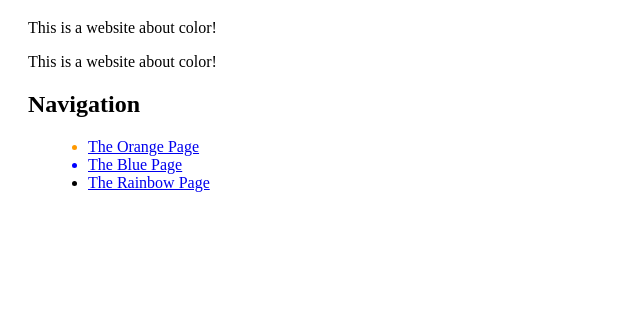
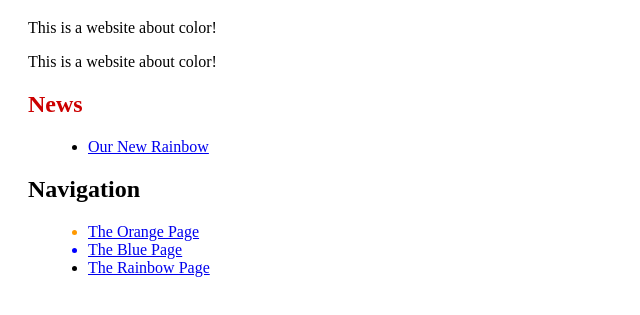
Before and after one commit to ariellegarlaud/git-repo, a plain HTML site: page index.html in a window 1280 px wide. Shown: the part 89-404 px from the top of the page, without its empty margins (0-640 px from the left). Drawn offline with Linux system fonts and the light colour scheme.

Commit message:
Add news item for rainbow

```diff
--- a/index.html
+++ b/index.html
@@ -9,6 +9,11 @@
 	<h1 style="color: #07F">A Colorful Message</h1>
 	<p>This is a website about color!</p>
 	<p>This is a website about color!</p>
+
+	<h2 style="color: #C00">News</h2>
+	<ul>
+		<li><a href="rainbow.html"> Our New Rainbow</a></li>
+	</ul>
 
 	<h2>Navigation</h2>
 	<ul>
```
